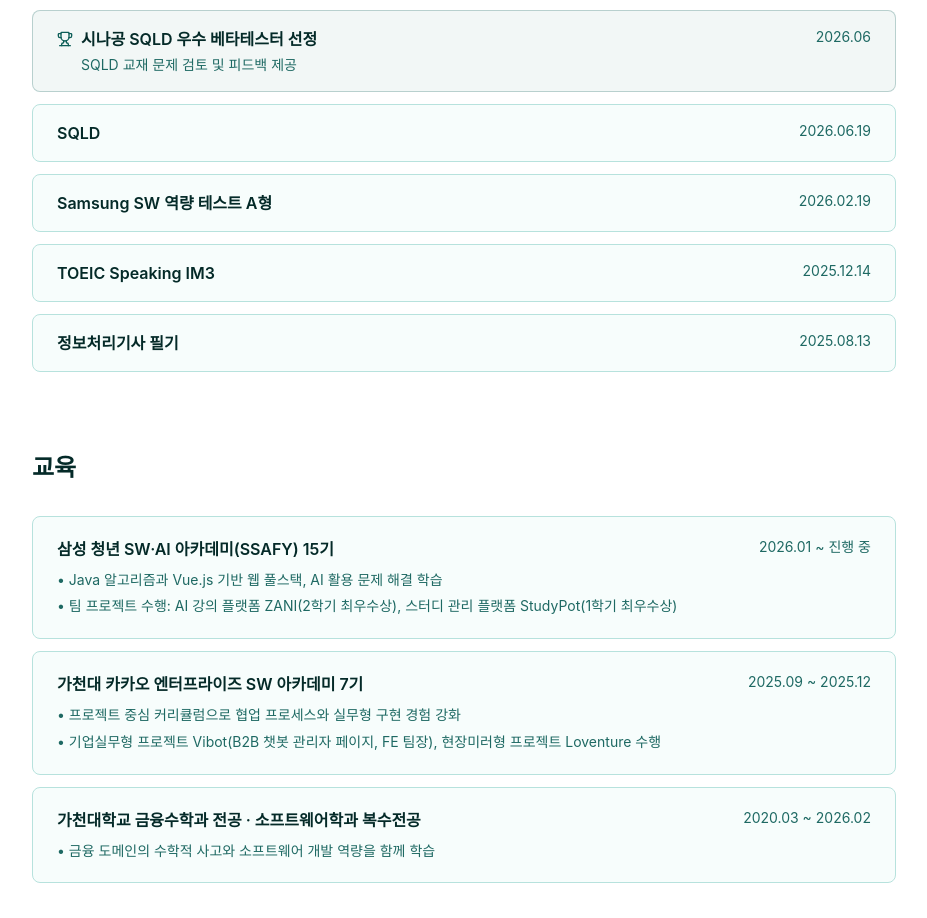
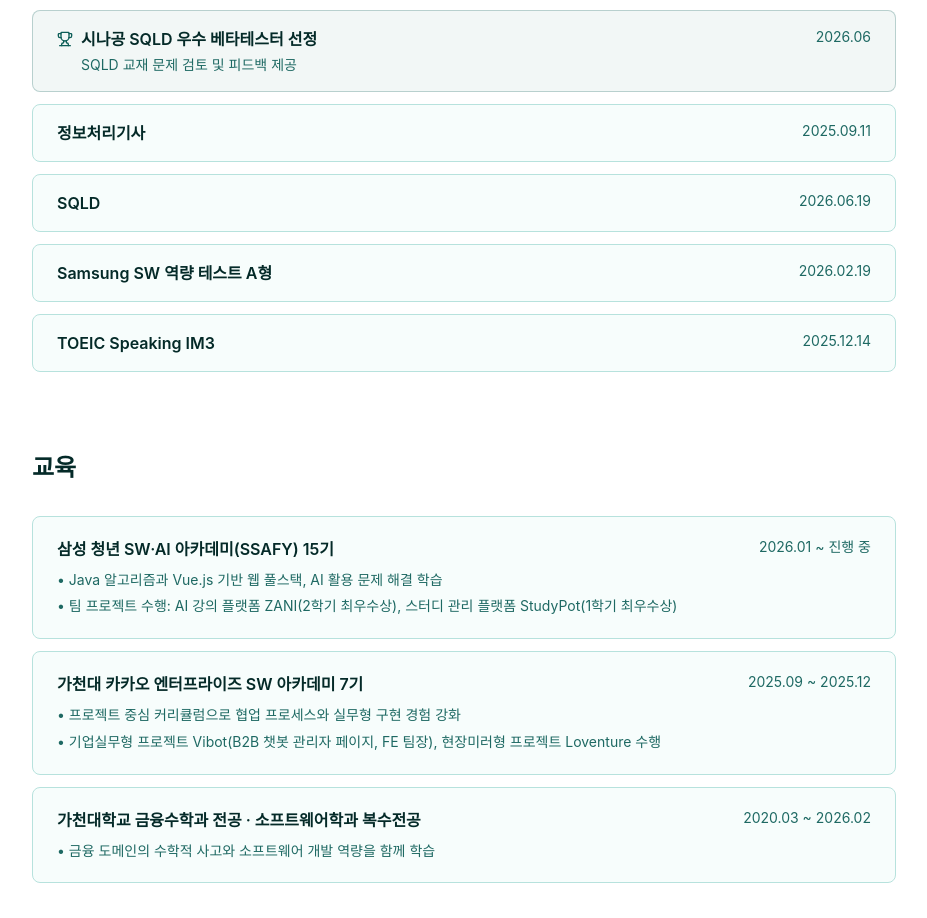
Before and after one commit to yangjihun/portfolio, a Next.js app: page /about in a window 1280 px wide. Shown: the part 1897-2815 px from the top of the page, without its empty margins (176-1103 px from the left). Built offline with nearby package versions, Linux system fonts and the light colour scheme; no server answers.

Commit message:
feat: 정보처리기사 추가

```diff
--- a/src/app/about/page.tsx
+++ b/src/app/about/page.tsx
@@ -76,10 +76,10 @@
   ];
 
   const certificates = [
+    { name: '정보처리기사', date: '2025.09.11' },
     { name: 'SQLD', date: '2026.06.19' },
     { name: 'Samsung SW 역량 테스트 A형', date: '2026.02.19' },
     { name: 'TOEIC Speaking IM3', date: '2025.12.14' },
-    { name: '정보처리기사 필기', date: '2025.08.13' },
   ];
 
   const timeline = projectsByRecency.map((project) => ({
```
